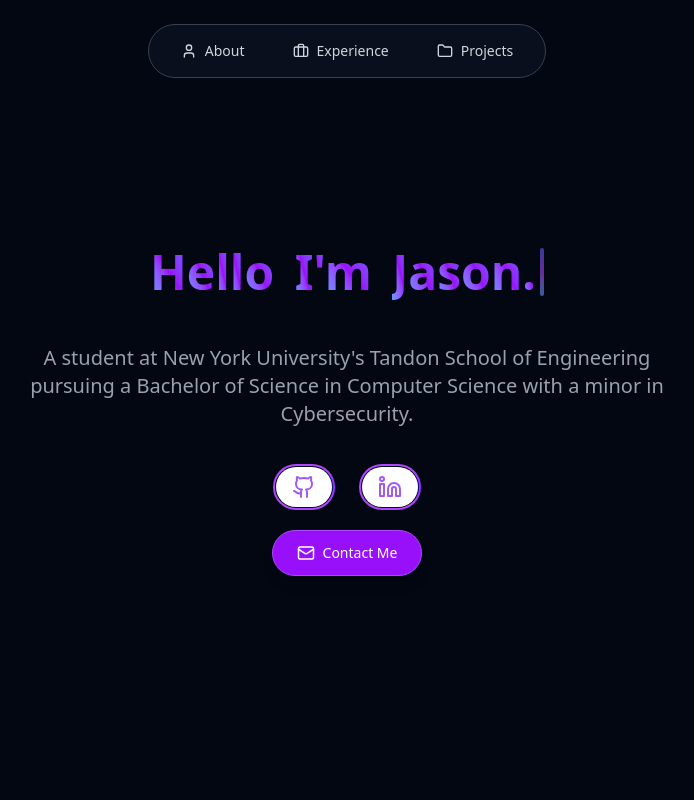
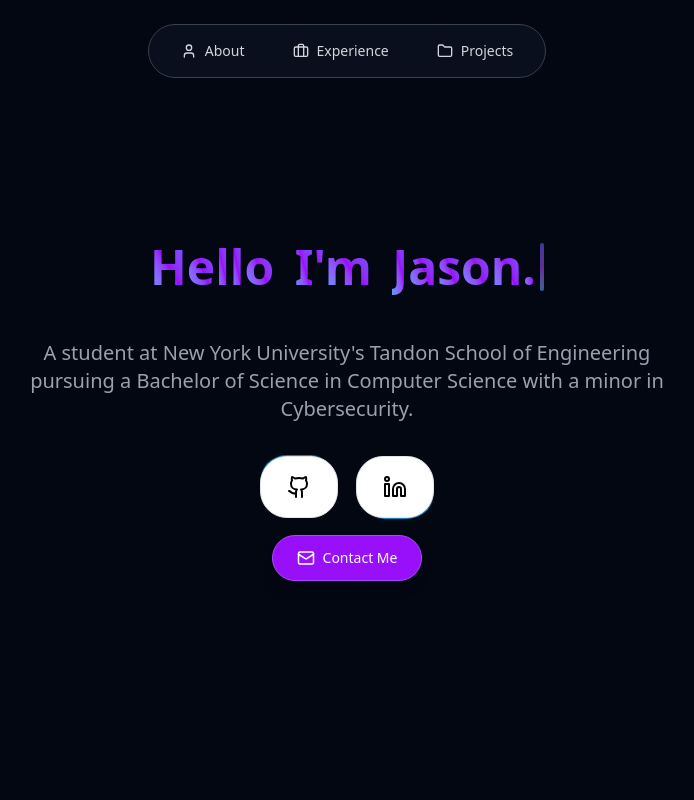
Before and after one commit to jw7914/jw7914.github.io, a React (Vite) app: page / in a window 1280 px wide. Shown: the top 800 px of the page, without its empty margins (293-987 px from the left). Built offline with nearby package versions, Linux system fonts and the light colour scheme.

Commit message:
updating buttons

```diff
--- a/src/App.jsx
+++ b/src/App.jsx
@@ -10,18 +10,13 @@ import {
   Briefcase,
 } from "lucide-react";
 import { TypeWriterName } from "./components/final/typewriter-text";
+import { AnimatedProjectPin } from "./components/final/animated-pin";
 import {
-  HoverGithubButton,
-  HoverLinkedinButton,
-} from "./components/final/hover-buttons";
+  GithubButton,
+  LinkedInButton,
+} from "./components/final/animated-buttons";
 
 const App = () => {
-  const socialLinks = [
-    { name: "GitHub", url: "#" },
-    { name: "LinkedIn", url: "#" },
-    { name: "Twitter", url: "#" },
-  ];
-
   const projects = [
     {
       title: "Aurora Engine",
@@ -61,7 +56,7 @@ const App = () => {
   );
 
   const FloatingNav = () => (
-    <nav className="fixed inset-x-0 top-6 z-50 mx-auto w-fit">
+    <nav className="fixed inset-x-0 top-6 z-[9999] mx-auto w-fit">
       <div className="flex items-center space-x-4 rounded-full border border-gray-700 bg-gray-900/50 px-4 py-2 backdrop-blur-md">
         {navigation.map((item) => (
           <a
@@ -106,7 +101,7 @@ const App = () => {
               rel="noopener noreferrer"
               aria-label="GitHub"
             >
-              <HoverGithubButton></HoverGithubButton>
+              <GithubButton></GithubButton>
             </a>
 
             <a
@@ -115,7 +110,7 @@ const App = () => {
               rel="noopener noreferrer"
               aria-label="LinkedIn"
             >
-              <HoverLinkedinButton></HoverLinkedinButton>
+              <LinkedInButton></LinkedInButton>
             </a>
           </div>
           <div className="mt-4 flex justify-center">
@@ -258,7 +253,7 @@ const App = () => {
       </section>
 
       <footer className="py-8 text-center text-sm text-gray-500">
-        &copy; {new Date().getFullYear()} Your Name. All rights reserved.
+        &copy; {new Date().getFullYear()} Jason Wu. All rights reserved.
       </footer>
     </div>
   );
--- /dev/null
+++ b/src/components/final/animated-buttons.jsx
@@ -0,0 +1,32 @@
+"use client";
+import React from "react";
+import { Button } from "../ui/moving-border";
+import { Github, Linkedin } from "lucide-react";
+
+export function GithubButton() {
+  return (
+    <div>
+      <Button
+        borderRadius="1.75rem"
+        duration={3000} // Faster animation
+        className="bg-white dark:bg-slate-900 text-black dark:text-white border-neutral-200 dark:border-slate-800 cursor-pointer"
+      >
+        <Github size={24} />
+      </Button>
+    </div>
+  );
+}
+
+export function LinkedInButton() {
+  return (
+    <div>
+      <Button
+        borderRadius="1.75rem"
+        duration={4000} // Slower animation
+        className="bg-white dark:bg-slate-900 text-black dark:text-white border-neutral-200 dark:border-slate-800 cursor-pointer"
+      >
+        <Linkedin size={24} />
+      </Button>
+    </div>
+  );
+}
--- a/src/components/final/animated-pin.jsx
+++ b/src/components/final/animated-pin.jsx
@@ -2,23 +2,31 @@
 import React from "react";
 import { PinContainer } from "../ui/3d-pin";
 
-export function AnimatedPinDemo() {
+export function AnimatedProjectPin({
+  title = "",
+  href = "#",
+  heading = "Project",
+  description = "Project Desc",
+  gradientFrom = "from-violet-500",
+  gradientVia = "via-purple-500",
+  gradientTo = "to-blue-500",
+  className = "",
+}) {
   return (
-    <div className="h-[40rem] w-full flex items-center justify-center ">
-      <PinContainer
-        title="/ui.aceternity.com"
-        href="https://twitter.com/mannupaaji"
-      >
+    <div
+      className={`h-[40rem] w-full flex items-center justify-center ${className}`}
+    >
+      <PinContainer title={title} href={href}>
         <div className="flex basis-full flex-col p-4 tracking-tight text-slate-100/50 sm:basis-1/2 w-[20rem] h-[20rem] ">
           <h3 className="max-w-xs !pb-2 !m-0 font-bold  text-base text-slate-100">
-            Aceternity UI
+            {heading}
           </h3>
           <div className="text-base !m-0 !p-0 font-normal">
-            <span className="text-slate-500 ">
-              Customizable Tailwind CSS and Framer Motion Components.
-            </span>
+            <span className="text-slate-500 ">{description}</span>
           </div>
-          <div className="flex flex-1 w-full rounded-lg mt-4 bg-gradient-to-br from-violet-500 via-purple-500 to-blue-500" />
+          <div
+            className={`flex flex-1 w-full rounded-lg mt-4 bg-gradient-to-br ${gradientFrom} ${gradientVia} ${gradientTo}`}
+          />
         </div>
       </PinContainer>
     </div>
--- a/src/components/final/hover-buttons.jsx
+++ /dev/null
@@ -1,32 +0,0 @@
-"use client";
-import React from "react";
-import { HoverBorderGradient } from "../ui/hover-border-gradient";
-import { Github, Linkedin } from "lucide-react";
-
-export function HoverGithubButton() {
-  return (
-    <div className="m-1 flex justify-center text-center">
-      <HoverBorderGradient
-        containerClassName="rounded-full"
-        as="button"
-        className="dark:bg-black bg-white text-black dark:text-white flex items-center space-x-2 cursor-pointer"
-      >
-        <Github size={24} color="#a259f7" />
-      </HoverBorderGradient>
-    </div>
-  );
-}
-
-export function HoverLinkedinButton() {
-  return (
-    <div className="m-1 flex justify-center text-center">
-      <HoverBorderGradient
-        containerClassName="rounded-full"
-        as="button"
-        className="dark:bg-black bg-white text-black dark:text-white flex items-center space-x-2 cursor-pointer"
-      >
-        <Linkedin size={24} color="#a259f7" />
-      </HoverBorderGradient>
-    </div>
-  );
-}
--- a/src/components/ui/hover-border-gradient.jsx
+++ /dev/null
@@ -1,89 +0,0 @@
-"use client";
-import React, { useState, useEffect } from "react";
-
-import { motion } from "motion/react";
-import { cn } from "@/lib/utils";
-
-export function HoverBorderGradient({
-  children,
-  containerClassName,
-  className,
-  as: Tag = "button",
-  duration = 1,
-  clockwise = true,
-  ...props
-}) {
-  const [hovered, setHovered] = useState(false);
-  const [direction, setDirection] = useState("TOP");
-
-  const rotateDirection = (currentDirection) => {
-    const directions = ["TOP", "LEFT", "BOTTOM", "RIGHT"];
-    const currentIndex = directions.indexOf(currentDirection);
-    const nextIndex = clockwise
-      ? (currentIndex - 1 + directions.length) % directions.length
-      : (currentIndex + 1) % directions.length;
-    return directions[nextIndex];
-  };
-
-  const movingMap = {
-    TOP: "radial-gradient(16.2% 41.199999999999996% at 100% 50%, hsla(250, 95%, 50%, 1.00) 0%, rgba(255, 255, 255, 0) 100%)",
-    LEFT: "radial-gradient(16.2% 41.199999999999996% at 100% 50%, hsla(250, 95%, 50%, 1.00) 0%, rgba(255, 255, 255, 0) 100%)",
-    BOTTOM:
-      "radial-gradient(16.2% 41.199999999999996% at 100% 50%, hsla(250, 95%, 50%, 1.00) 0%, rgba(255, 255, 255, 0) 100%)",
-    RIGHT:
-      "radial-gradient(16.2% 41.199999999999996% at 100% 50%, hsla(250, 95%, 50%, 1.00) 0%, rgba(255, 255, 255, 0) 100%)",
-  };
-
-  const highlight =
-    "radial-gradient(75% 181.15942028985506% at 50% 50%, #3275F8 0%, rgba(255, 255, 255, 0) 100%)";
-
-  useEffect(() => {
-    if (!hovered) {
-      const interval = setInterval(() => {
-        setDirection((prevState) => rotateDirection(prevState));
-      }, duration * 1000);
-      return () => clearInterval(interval);
-    }
-  }, [hovered]);
-  return (
-    <Tag
-      onMouseEnter={(event) => {
-        setHovered(true);
-      }}
-      onMouseLeave={() => setHovered(false)}
-      className={cn(
-        "relative flex rounded-full border-2 border-purple-500 content-center bg-black/20 hover:bg-black/10 transition duration-500 dark:bg-white/20 items-center flex-col flex-nowrap gap-10 h-min justify-center overflow-visible p-px decoration-clone w-fit",
-        containerClassName
-      )}
-      {...props}
-    >
-      <div
-        className={cn(
-          "w-auto text-white z-10 bg-black px-4 py-2 rounded-[inherit]",
-          className
-        )}
-      >
-        {children}
-      </div>
-      <motion.div
-        className={cn(
-          "flex-none inset-0 overflow-hidden absolute z-0 rounded-[inherit]"
-        )}
-        style={{
-          filter: "blur(2px)",
-          position: "absolute",
-          width: "100%",
-          height: "100%",
-        }}
-        initial={{ background: movingMap[direction] }}
-        animate={{
-          background: hovered
-            ? [movingMap[direction], highlight]
-            : movingMap[direction],
-        }}
-        transition={{ ease: "linear", duration: duration ?? 1 }}
-      />
-      <div className="bg-black absolute z-1 flex-none inset-[2px] rounded-[100px]" />
-    </Tag>
-  );
-}
--- /dev/null
+++ b/src/components/ui/moving-border.jsx
@@ -0,0 +1,123 @@
+"use client";
+import React from "react";
+import {
+  motion,
+  useAnimationFrame,
+  useMotionTemplate,
+  useMotionValue,
+  useTransform,
+} from "motion/react";
+import { useRef } from "react";
+import { cn } from "@/lib/utils";
+
+export function Button({
+  borderRadius = "1.75rem",
+  children,
+  as: Component = "button",
+  containerClassName,
+  borderClassName,
+  duration,
+  className,
+  ...otherProps
+}) {
+  return (
+    <Component
+      className={cn(
+        "relative h-16 w-20 overflow-hidden bg-transparent p-[1px] text-xl",
+        containerClassName
+      )}
+      style={{
+        borderRadius: borderRadius,
+      }}
+      {...otherProps}
+    >
+      <div
+        className="absolute inset-0"
+        style={{ borderRadius: `calc(${borderRadius} * 0.96)` }}
+      >
+        <MovingBorder duration={duration} rx="30%" ry="30%">
+          <div
+            className={cn(
+              "h-20 w-20 bg-[radial-gradient(#0ea5e9_40%,transparent_60%)] opacity-[0.8]",
+              borderClassName
+            )}
+          />
+        </MovingBorder>
+      </div>
+      <div
+        className={cn(
+          "relative flex h-full w-full items-center justify-center border border-slate-800 bg-slate-900/[0.8] text-sm text-white antialiased backdrop-blur-xl",
+          className
+        )}
+        style={{
+          borderRadius: `calc(${borderRadius} * 0.96)`,
+        }}
+      >
+        {children}
+      </div>
+    </Component>
+  );
+}
+
+export const MovingBorder = ({
+  children,
+  duration = 3000,
+  rx,
+  ry,
+  ...otherProps
+}) => {
+  const pathRef = useRef();
+  const progress = useMotionValue(0);
+
+  useAnimationFrame((time) => {
+    const length = pathRef.current?.getTotalLength();
+    if (length) {
+      const pxPerMillisecond = length / duration;
+      progress.set((time * pxPerMillisecond) % length);
+    }
+  });
+
+  const x = useTransform(
+    progress,
+    (val) => pathRef.current?.getPointAtLength(val).x
+  );
+  const y = useTransform(
+    progress,
+    (val) => pathRef.current?.getPointAtLength(val).y
+  );
+
+  const transform = useMotionTemplate`translateX(${x}px) translateY(${y}px) translateX(-50%) translateY(-50%)`;
+
+  return (
+    <>
+      <svg
+        xmlns="http://www.w3.org/2000/svg"
+        preserveAspectRatio="none"
+        className="absolute h-full w-full"
+        width="100%"
+        height="100%"
+        {...otherProps}
+      >
+        <rect
+          fill="none"
+          width="100%"
+          height="100%"
+          rx={rx}
+          ry={ry}
+          ref={pathRef}
+        />
+      </svg>
+      <motion.div
+        style={{
+          position: "absolute",
+          top: 0,
+          left: 0,
+          display: "inline-block",
+          transform,
+        }}
+      >
+        {children}
+      </motion.div>
+    </>
+  );
+};
```
